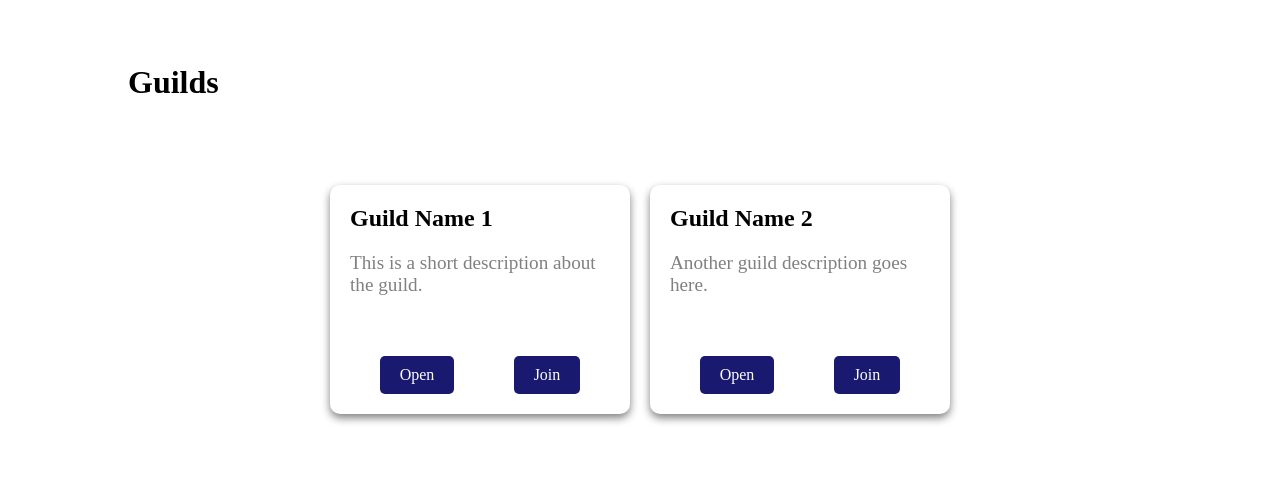
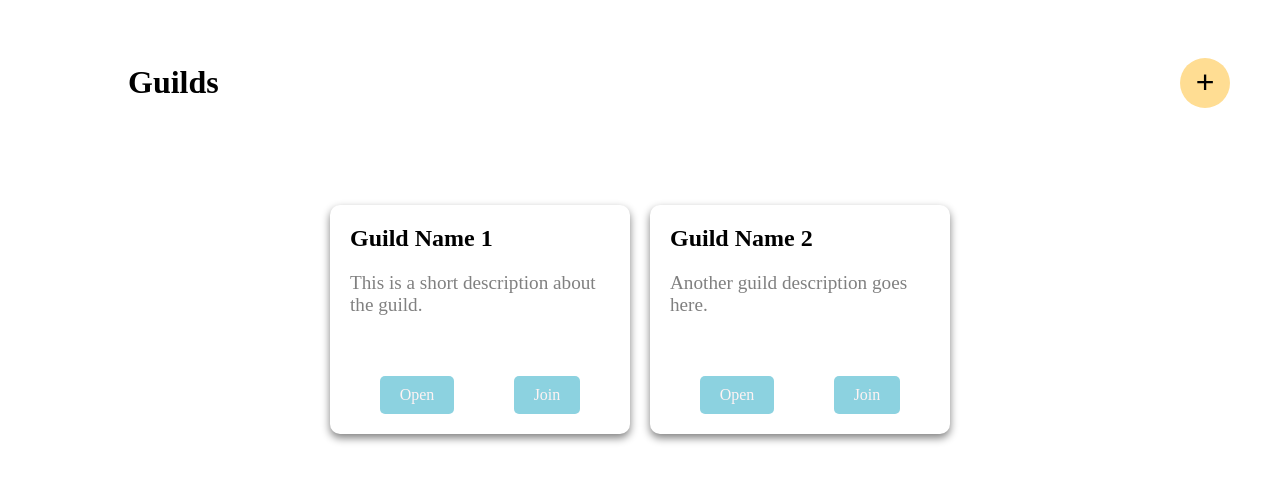
Before and after one commit to TetsuoKunn/JojosReferenceSASEHack, a Django app: page /guild/ in a window 1280 px wide. Shown: the part 55-537 px from the top of the page. Run offline with Django 5.2, Linux system fonts and the light colour scheme.

Commit message:
edit by warissa for frontend 1

```diff
--- a/guilds/pages/templates/base.html
+++ b/guilds/pages/templates/base.html
@@ -16,10 +16,12 @@
         <label for="menu-toggle" class="collapse">&#9776;</label>
 
         <div class="menu">
+            <input type="submit" value="Sign in">
             <a class="nav-link" href="{% url 'index' %}">Home</a>
             <a class="nav-link" href="{% url 'guild' %}">Guild</a>
             <a class="nav-link" href="{% url 'profile' %}">Profile</a>
             <a class="nav-link" href="{% url 'messages' %}">Messages</a>
+
         </div>
     </nav>
 
--- a/guilds/pages/templates/guild.html
+++ b/guilds/pages/templates/guild.html
@@ -3,8 +3,11 @@
 {% block content %}
 <!--start original content here-->
 
+<div class="guild-head-panel">
+<h1>Guilds</h1>
+<button class="add-guild">+</button>
+</div>
 
-<h1>Guilds</h1>
 <div class="guild-container">
 
     <div class="guild-card">
@@ -26,5 +29,7 @@
     </div>
 </div>
 
+
+
 <!--end original content here-->
 {% endblock %}
--- a/guilds/static/css/styles.css
+++ b/guilds/static/css/styles.css
@@ -86,6 +86,20 @@ h1 {
   margin-top: 5%;
 }
 
+.menu input[type="submit"] {
+background: rgb(201, 235, 201);
+border: 1px solid green;
+width: 150px;
+max-width: 200px;
+margin: 5px;
+padding: 15px;
+border-radius: 8px;
+font-size: 1.5rem;
+}
+
+.menu input[type="submit"]:hover {
+  background: white;
+}
 
 
 
@@ -110,6 +124,29 @@ h1 {
 
 
 /*guild cards*/
+
+.guild-head-panel {
+    display: flex;
+    align-items: center;
+    justify-content: space-between;
+    margin-bottom: 20px;
+
+}
+.add-guild {
+    font-size: 2rem;
+    width: 50px;
+    height: 50px;
+    border-radius: 50%;
+    border: none;
+    background-color: #ffdd93;
+    cursor: pointer;
+    transition: transform 0.2s;
+    margin-right: 50px;
+}
+.add-guild:hover {
+    transform: scale(1.2);
+    background-color: orange;
+}
 
 .guild-container {
   display: flex;
@@ -157,17 +194,17 @@ h1 {
   font-size: 1em;
   padding: 10px 20px;
   border-radius: 5px;
-  color: white;
-  background-color: midnightblue;
+  color: rgb(255, 243, 243);
+  background-color: rgb(140, 210, 224);
   transition: background-color 0.3s ease;
 }
 
 .guild-cardlinks a:hover {
-  background-color: orangered;
+  background-color: rgb(42, 41, 87);
 }
 
 .guild-cardlinks a:active {
-  background-color: midnightblue;
+  background-color: rgb(251, 207, 192);
 }
 
 .guild-cardlinks a:focus {
@@ -175,7 +212,7 @@ h1 {
 }
 
 .guild-cardlinks a:visited {
-  color: crimson;
+  color: rgb(232, 251, 249);
 }
 
 /*profile */
```
